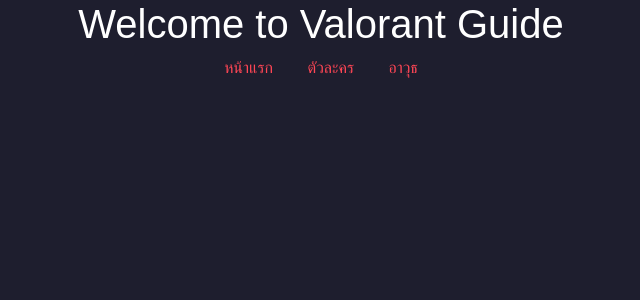
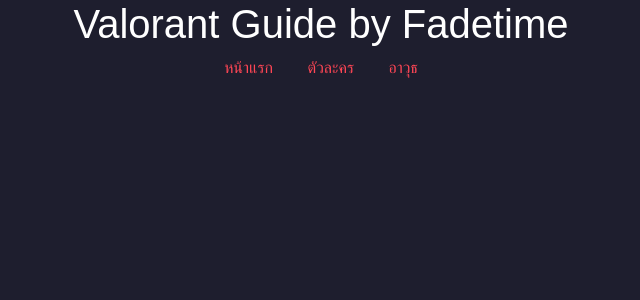
Before and after one commit to Lazypopular/flask-project, a Flask app: page / in a window 1280 px wide. Shown: the top 300 px of the page, without its empty margins (319-959 px from the left). Run offline with Flask 3, Linux system fonts and the light colour scheme.

Commit message:
Name Changed

```diff
--- a/templates/index.html
+++ b/templates/index.html
@@ -10,7 +10,7 @@
     <link rel="stylesheet" href="{{ url_for('static', filename='style.css') }}">
 </head>
 <body>
-    <h1>Welcome to Valorant Guide</h1>
+    <h1>Valorant Guide by Fadetime</h1>
     <nav>
         <a href="{{ url_for('home') }}">หน้าแรก</a>
         <a href="{{ url_for('agents') }}">ตัวละคร</a>
```
